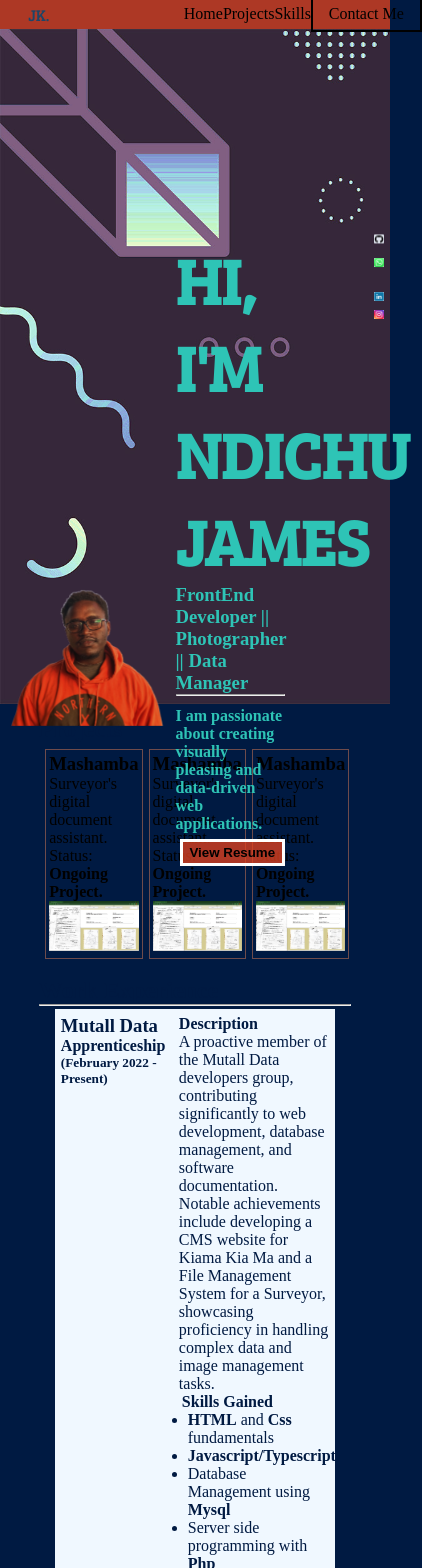
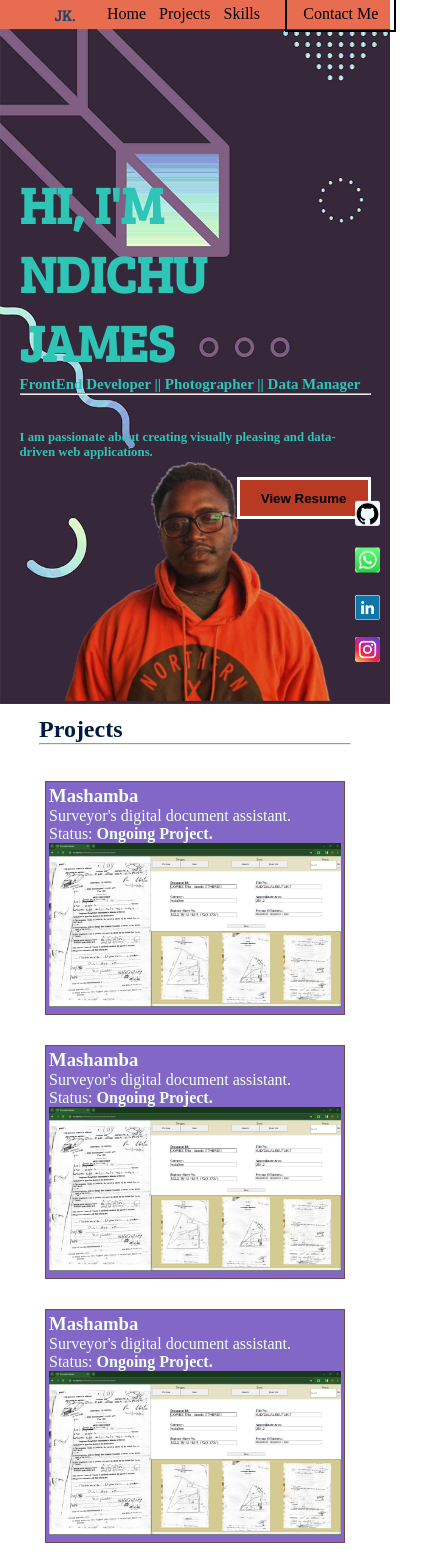
Before and after one commit to MacKibe/kibeHub, a React (Vite) app: page / in a window 390 px wide. Shown: the top 1568 px of the page, 422 px wide, since content can reach past the window. Built offline with nearby package versions, Linux system fonts and the light colour scheme.

Commit message:
Done with the responsive layout for smaller devices

```diff
--- a/src/App.css
+++ b/src/App.css
@@ -22,11 +22,3 @@ Give Padding and margin to items in the portfolio */
 .section_item {
   margin-block: 3%;
 }
-/* Medium devices (landscape tablets, 768px and up) */
-@media only screen and (max-width: 768px) {
-  body,
-  html {
-    background-color: #001a42;
-    width: 100%;
-  }
-}
--- a/src/components/Bio_Section.css
+++ b/src/components/Bio_Section.css
@@ -47,7 +47,7 @@
   width: 80%;
   margin-block: 20%;
 }
-.socials_section a{
+.socials_section a {
   animation: dropDownAnimation 3s ease 1 normal forwards;
 }
 .socials_section a:nth-child(4) {
@@ -121,3 +121,51 @@ Socials media icons */
     transform: translateY(0);
   }
 }
+
+/* Medium devices (landscape tablets, 768px and up) */
+@media only screen and (max-width: 425px) {
+  .image_box img {
+    left: 15%;
+    bottom: 17%;
+    width: 70%;
+  }
+  .image_box .bio_details {
+    width: 90%;
+    font-size: 80%;
+    left: 5%;
+    top: 20%;
+  }
+  .socials_section {
+    width: 8%;
+    top: 60%;
+  }
+}
+
+/* Medium devices (landscape tablets, 768px and up) */
+@media only screen and (max-width: 375px) {
+  .image_box img {
+    left: 0%;
+    bottom: 17%;
+    width: 100%;
+  }
+  .image_box .bio_details {
+    font-size: 70%;
+    top: 12%;
+  }
+  .socials_section {
+    width: 10%;
+    top: 45%;
+  }
+}
+
+/* Medium devices (landscape tablets, 768px and up) */
+@media only screen and (max-width: 320px) {
+  .image_box .bio_details {
+    font-size: 70%;
+    top: 8%;
+  }
+  .socials_section {
+    width: 10%;
+    top: 50%;
+  }
+}
--- /dev/null
+++ b/src/components/Education.jsx
@@ -0,0 +1,18 @@
+const Education = () => {
+  return (
+    <div className="work">
+      <div className="work-title">
+        <h3>KCA UNIVERSITY</h3>
+        <h4>Diploma in IT</h4>
+        <h5>(2017 - 2020)</h5>
+      </div>
+      <div>
+        <div>
+          <h4>Description</h4>
+          <p>Acquired skills in Computer Literacy during my academic tenure, encompassing proficiency in Microsoft Office suite, Web Development, Data Management, and various Programming Languages</p>
+        </div>
+      </div>
+    </div>
+  );
+};
+export default Education;
--- /dev/null
+++ b/src/components/Education_Section.jsx
@@ -0,0 +1,14 @@
+import Education from "./Education"
+const Education_Section = () => {
+    return (
+      <div className="section_item smaller_width">
+        <h2>Education</h2>
+        <hr />
+        <Education />
+        <Education />
+        <Education />
+      </div>
+    );
+  };
+
+  export default Education_Section;
--- a/src/components/MainSection.jsx
+++ b/src/components/MainSection.jsx
@@ -1,13 +1,15 @@
-import Bio_Section from "./Bio_Section"
-import Projects_Section from "./Projects_Section"
-import Work_Exp from "./Work_Exp"
-import ContactMe_Section from "./ContactMe_Section"
+import Bio_Section from "./Bio_Section";
+import Projects_Section from "./Projects_Section";
+import Work_Exp from "./Work_Exp";
+import Education_Section from "./Education_Section";
+import ContactMe_Section from "./ContactMe_Section";
 const MainSection = () => {
   return (
     <>
       <Bio_Section />
       <Projects_Section />
       <Work_Exp />
+      <Education_Section />
       <ContactMe_Section />
     </>
   );
--- a/src/components/Myheader.css
+++ b/src/components/Myheader.css
@@ -11,6 +11,7 @@
   width: 100%;
   display: flex;
   justify-content: end;
+  gap: 10%;
 }
 .ContactMe a {
   border: 2px solid black;
@@ -31,5 +32,9 @@
   text-decoration: none;
 }
 /* Medium devices (landscape tablets, 768px and up) */
-@media only screen and (max-width: 768px) {
+@media only screen and (max-width: 425px) {
+  .page_header {
+    display: grid;
+    grid-template-columns: 1fr 1fr 1fr;
+  }
 }
--- a/src/components/Project.jsx
+++ b/src/components/Project.jsx
@@ -4,13 +4,13 @@ const Project = () => {
   return (
     <>
       <a href="http://" className="project">
-        <p>
-          <h3>Mashamba</h3>
-        </p>
+        <h3>Mashamba</h3>
         <figure>
           <figcaption className="project_details">
             <p>Surveyor's digital document assistant.</p>
-            <p>Status: <b>Ongoing Project.</b></p>
+            <p>
+              Status: <b>Ongoing Project.</b>
+            </p>
           </figcaption>
           <img src={mashamba_screen_shot} alt="" />
         </figure>
--- a/src/components/Projects_Section.jsx
+++ b/src/components/Projects_Section.jsx
@@ -4,6 +4,7 @@ const Projects_Section = () => {
   return (
     <div className="section_item smaller_width">
       <h2>Projects</h2>
+      <hr />
       <div className="projects_section">
         <Project />
         <Project />
--- a/src/components/project.css
+++ b/src/components/project.css
@@ -1,17 +1,41 @@
 .project {
+  background-color: #8367c7;
+  color: #f0fff1;
   display: flex;
   flex-direction: column;
   padding: 1%;
   border: 1px solid rgb(110, 75, 75);
   transition: box-shadow 0.4s ease-in-out;
+  animation: myAnim 2s ease 0s 1 normal forwards;
 }
 .project:hover {
-  background-color: aliceblue;
-  box-shadow: 1px 3px 36px -2px rgba(0,0,0,0.75);
-  -webkit-box-shadow: 1px 3px 36px -2px rgba(0,0,0,0.75);
-  -moz-box-shadow: 1px 3px 36px -2px rgba(0,0,0,0.75);
+  background-color: #f0fff1;
+  color: #8367c7;
+  box-shadow: 1px 3px 36px -2px rgba(0, 0, 0, 0.75);
+  -webkit-box-shadow: 1px 3px 36px -2px rgba(0, 0, 0, 0.75);
+  -moz-box-shadow: 1px 3px 36px -2px rgba(0, 0, 0, 0.75);
 }
-a{
+a {
   text-decoration: none;
   color: black;
 }
+
+/*
+Animation for my projects to pop */
+@keyframes myAnim {
+  0% {
+    transform: scale(0.5);
+  }
+
+  100% {
+    transform: scale(1);
+  }
+}
+
+/* Medium devices (landscape tablets, 768px and up) */
+@media only screen and (max-width: 425px) {
+  /* Make the project cards stack on top of each other when they reach the medium breakpoint */
+  .project {
+    margin-block: 10%;
+  }
+}
--- a/src/components/projects_section.css
+++ b/src/components/projects_section.css
@@ -1,8 +1,16 @@
 .projects_section {
-    display: flex;
-    padding: 2%;
-    gap: 2%;
+  display: flex;
+  padding: 2%;
+  gap: 2%;
 }
 .projects_section img {
-    width: 100%;
+  width: 100%;
 }
+
+/* Medium devices (landscape tablets, 768px and up) */
+@media only screen and (max-width: 425px) {
+  /* Make the project cards stack on top of each other when they reach the medium breakpoint */
+  .projects_section {
+    display: block;
+  }
+}
--- a/src/components/work.css
+++ b/src/components/work.css
@@ -19,3 +19,15 @@
 .skills_gained {
     margin-left: 2%;
 }
+
+/* Medium devices (landscape tablets, 768px and up) */
+@media only screen and (max-width: 425px) {
+  /* Make the project cards stack on top of each other when they reach the medium breakpoint */
+  .work {
+    display: flex;
+    flex-direction: column;
+    align-items: center;
+    margin-block: 10%;
+    width: 100%;
+  }
+}
```
